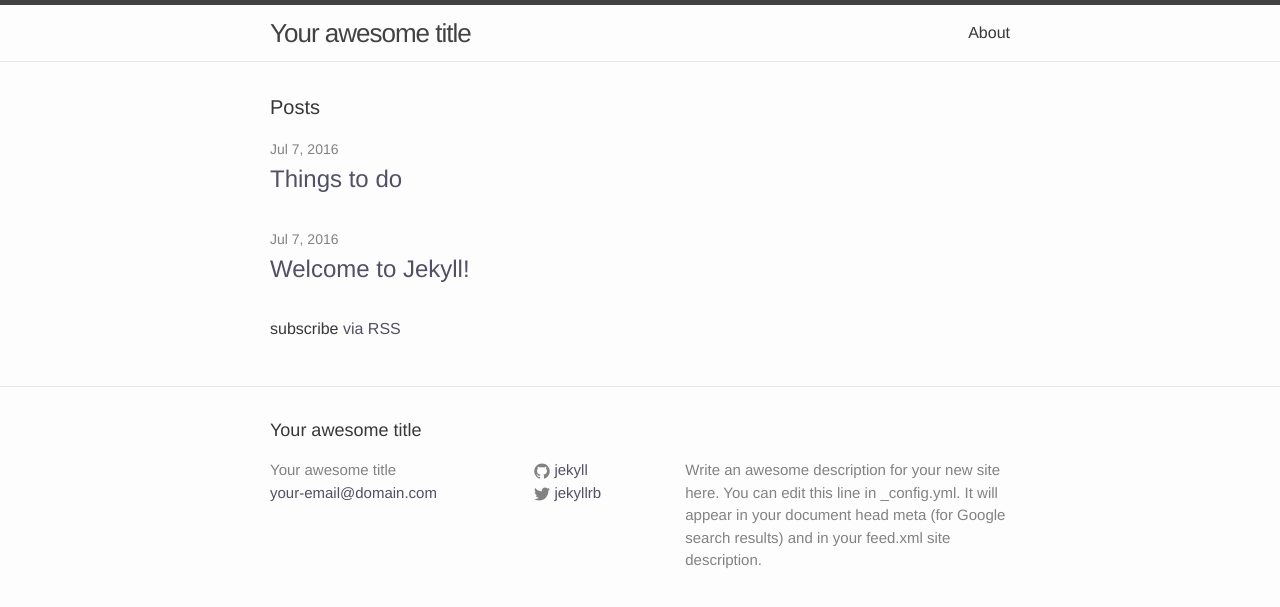
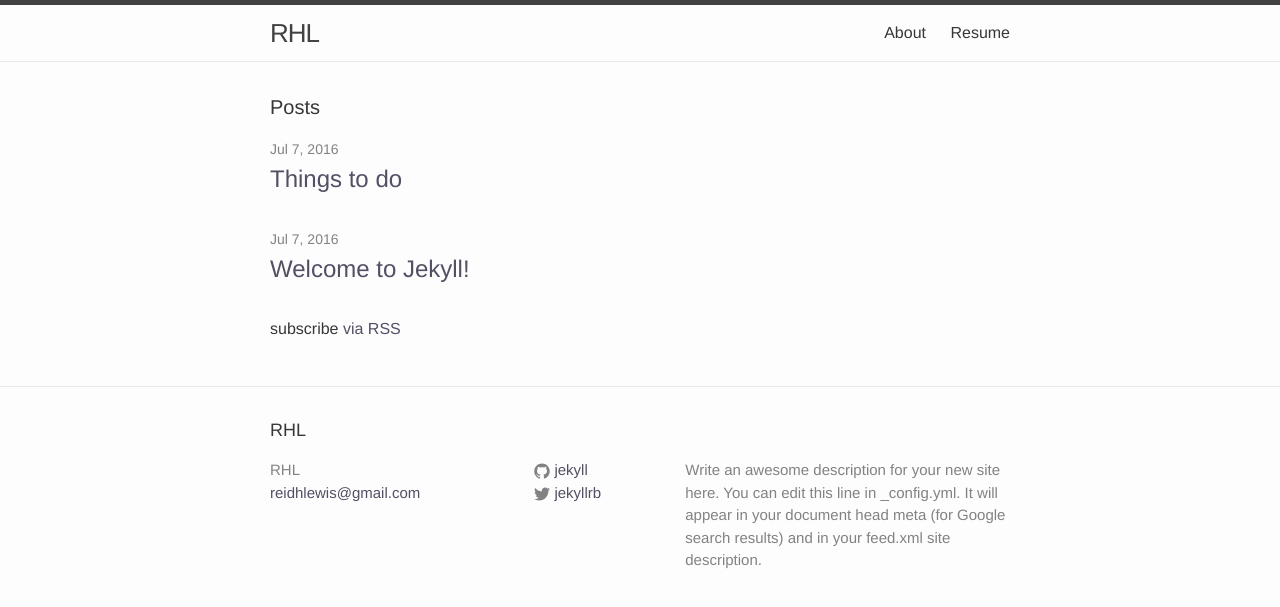
Before and after one commit to ReidasaurusRex/reidasaurusrex.github.io, a Jekyll site: the page built from index.html, in a window 1280 px wide. Shown: the top 607 px of the page. Built offline with Jekyll 4.4.1, drawn with Linux system fonts in a browser that asks for light colours.

Commit message:
Changed title in config. Added blank resume file

```diff
--- a/_config.yml
+++ b/_config.yml
@@ -6,8 +6,8 @@
 # 'jekyll serve'. If you change this file, please restart the server process.
 
 # Site settings
-title: Your awesome title
-email: your-email@domain.com
+title: RHL
+email: reidhlewis@gmail.com
 description: > # this means to ignore newlines until "baseurl:"
   Write an awesome description for your new site here. You can edit this
   line in _config.yml. It will appear in your document head meta (for
--- /dev/null
+++ b/resume.md
@@ -0,0 +1,5 @@
+---
+layout: page
+title: Resume
+permalink: /resume/
+---
```
